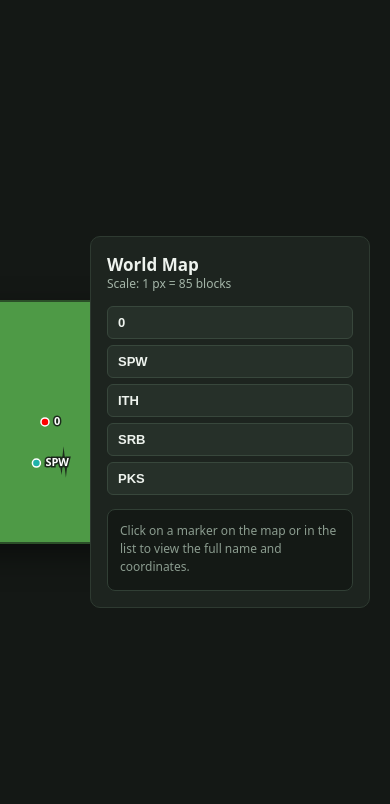
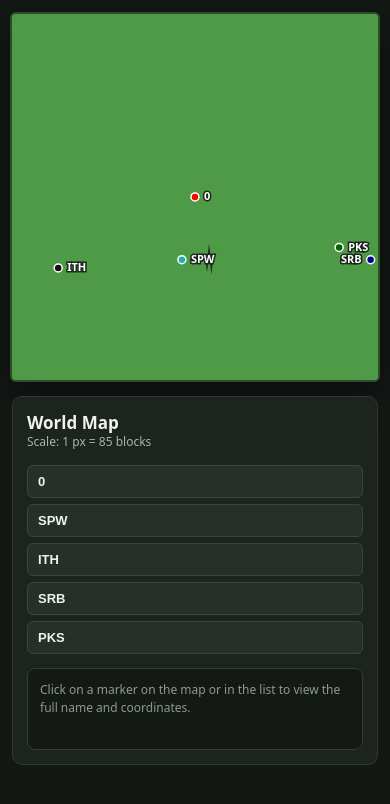
Before and after one commit to stepanilnicki/FlatWorld-map, a plain HTML site: page index.html in a window 390 px wide. Drawn offline with Linux system fonts and the light colour scheme.

Commit message:
Add files via upload

```diff
--- a/index.html
+++ b/index.html
@@ -114,6 +114,26 @@
       font-size: 12px;
       color: #d6e2d8;
     }
+
+    @media (max-width: 768px) {
+      body {
+        flex-direction: column;
+        align-items: stretch;
+        justify-content: flex-start;
+        padding: 12px;
+        gap: 14px;
+      }
+
+      .map-wrapper {
+        max-width: 100%;
+        max-height: 60vh;
+      }
+
+      .sidebar {
+        width: 100%;
+        padding: 14px;
+      }
+    }
   </style>
 </head>
 <body>
@@ -161,7 +181,6 @@
         z: 0,
         color: "#FF0000"
       },
-
       {
         id: "spw",
         shortName: "SPW",
@@ -170,7 +189,6 @@
         z: 10599,
         color: "#20B2AA"
       },
-
       {
         id: "ith",
         shortName: "ITH",
@@ -179,7 +197,6 @@
         z: 12000,
         flag: "ithflag.png"
       },
-
       {
         id: "srb",
         shortName: "SRB",
@@ -189,7 +206,6 @@
         flag: "serbia.png",
         color: "#00008B"
       },
-
       {
         id: "pks",
         shortName: "PKS",
@@ -199,7 +215,6 @@
         flag: "pakistan.png",
         color: "#006400"
       }
-
     ];
 
     let selectedMarkerId = null;
@@ -209,8 +224,13 @@
       const baseW = worldWidth / BLOCKS_PER_PX;
       const baseH = worldHeight / BLOCKS_PER_PX;
 
-      const maxW = Math.max(240, window.innerWidth - 340);
-      const maxH = Math.max(240, window.innerHeight - 36);
+      const isMobile = window.innerWidth <= 768;
+      const maxW = isMobile
+        ? Math.max(200, window.innerWidth - 24)
+        : Math.max(240, window.innerWidth - 340);
+      const maxH = isMobile
+        ? Math.max(200, Math.round(window.innerHeight * 0.6))
+        : Math.max(240, window.innerHeight - 36);
 
       const fitRatio = Math.min(1, maxW / baseW, maxH / baseH);
       canvas.width = Math.round(baseW * fitRatio);
```
